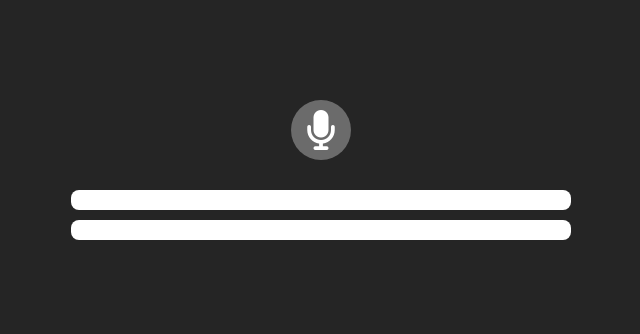
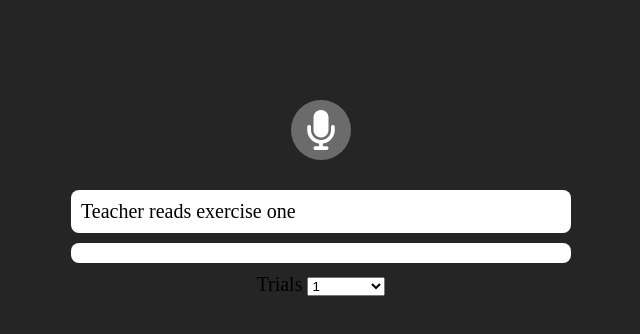
Before and after one commit to mohammad-elayyan/words-speaking, a plain HTML site: page index.html in a window 1280 px wide. Shown: the whole page, without its empty margins (319-959 px from the left). Drawn offline with Linux system fonts and the light colour scheme.

Commit message:
Update index.html

```diff
--- a/index.html
+++ b/index.html
@@ -14,6 +14,7 @@
     <section>
         <!-- <h1>Speech<br>Recognition</h1> -->
         <div class="main">
+
             <div title="press and hold" class="start"><i class="fa fa-microphone fa-2x"></i></div>
             <div class="container">
                 <div class="texts">
@@ -21,6 +22,16 @@
                     <p></p>
                 </div>
             </div>
+            <form action="">
+                <label for="trials">Trials</label>
+                <select id="trials">
+                    <option selected value="1">1</option>
+                    <option value="2">2</option>
+                    <option value="3">3</option>
+                    <option value="4">4</option>
+                    <option value="unlimited">Unlimited</option>
+                </select>
+            </form>
         </div>
         <div class="grade">
             <p></p>
```
